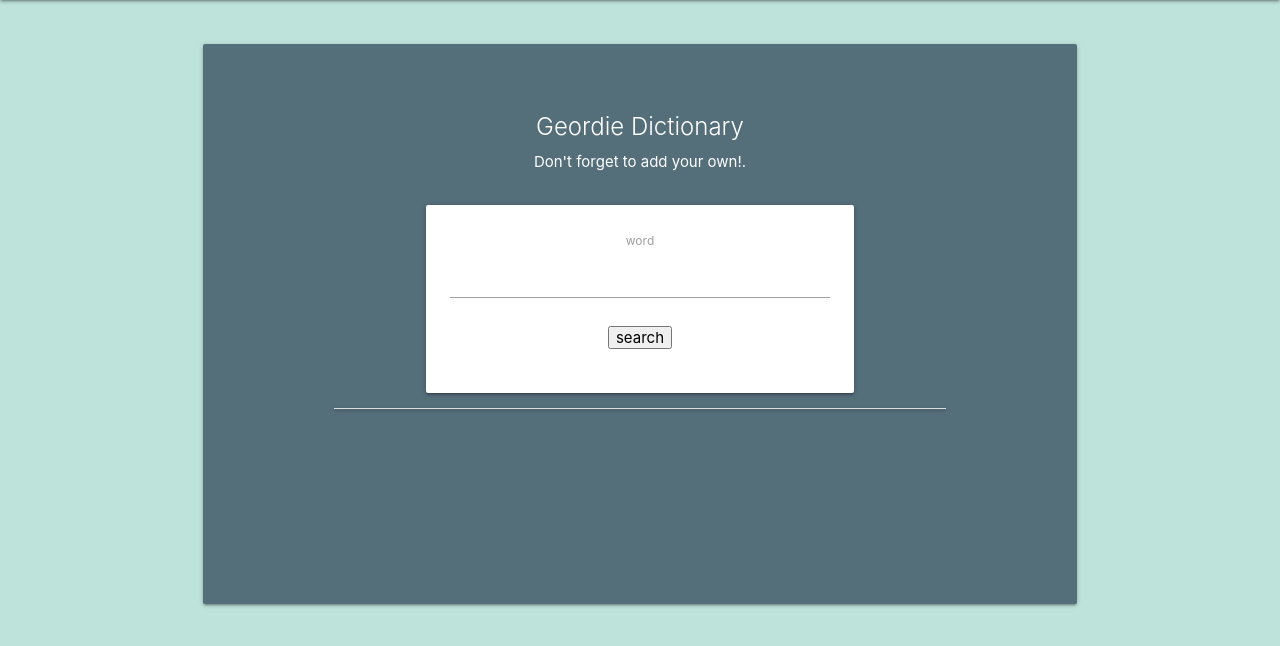
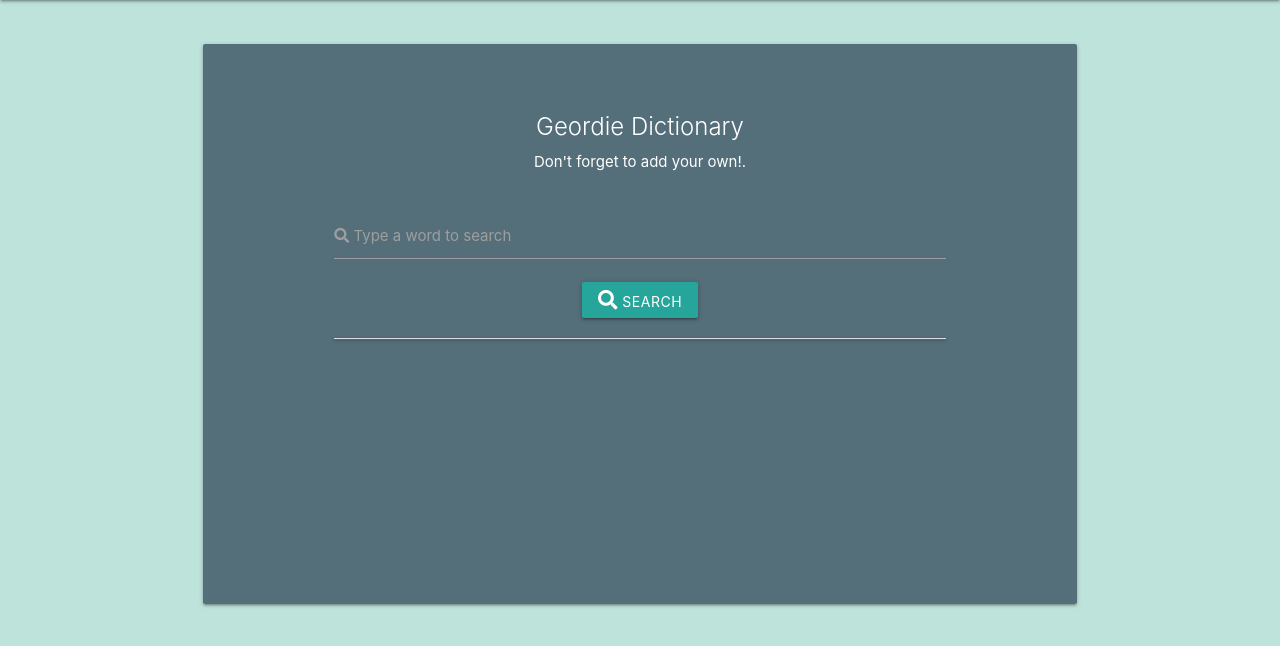
Before and after one commit to Birrellc/Navigating-Newcastle, a Flask app: page /dictionary in a window 1280 px wide. Shown: the part 64-710 px from the top of the page. Run offline with Flask 2, Linux system fonts and the light colour scheme; data that the repository does not hold is empty; parts of the project's set-up code (start-up, migrations or seed data) failed here and were passed over; some libraries are stand-ins or nearby versions.

Commit message:
Fix: found a fix for search form not returning word

```diff
--- a/app.py
+++ b/app.py
@@ -80,9 +80,8 @@ def signup():
 
 @app.route("/dictionary")
 def dictionary():
-    form = SearchForm()
     dictionary = list(mongo.db.dictionary.find())
-    return render_template("dictionary.html", dictionary=dictionary, form=form)
+    return render_template("dictionary.html", dictionary=dictionary)
 
 
 @app.route("/profile/<username>", methods=["GET", "POST"])
@@ -159,13 +158,11 @@ def contact():
     return render_template('contact.html')
 
 
-@ app.route("/search", methods=["GET", "POST"])
+@app.route("/search", methods=["GET", "POST"])
 def search():
-    form = SearchForm()
-    if request.method == "POST":
-        query = form.word.data
-        words = list(mongo.db.dictionary.find({"$text": {"$search": query}}))
-        return render_template("dictionary.html", words=words, form=form, query=query)
+    search_word = request.form.get("search-word")
+    dictionary = mongo.db.dictionary.find({"$text": {"$search": search_word}})
+    return render_template("dictionary.html", dictionary=dictionary)
 
 
 if __name__ == "__main__":
--- a/forms.py
+++ b/forms.py
@@ -33,8 +33,3 @@ class UpdateWordForm(FlaskForm):
     definition = StringField('Definition', validators=[DataRequired()])
     example = StringField('Example', validators=[DataRequired()])
     submit = SubmitField('Update Word')
-
-
-class SearchForm(FlaskForm):
-    word = StringField('word')
-    submit = SubmitField('search')
--- a/templates/dictionary.html
+++ b/templates/dictionary.html
@@ -5,17 +5,23 @@
   <p>Don't forget to add your own!.</p>
 </div>
 <div class="container">
-  <div class="container center-align">
-    <form class="card-panel" action="{{ url_for('search') }}" method="POST">
-      {{ form.hidden_tag() }}
-      <div class="row">
-        <div class="form-group col s12">
-          {{ form.word.label }} {{ form.word }}
+  <div class="row">
+    <form action="{{ url_for('search') }}" method="POST" class="col s12">
+        <div class="input-field">
+            <input type="text" name="search-word" id="search-word">
+            <label for="search-word">
+                <i class="fas fa-search"></i>
+                Type a word to search
+            </label>
         </div>
-      </div>
-      <div class="row">{{ form.submit }}</div>
+        <div class="col s12">
+            <button type="submit" class="btn">
+                <i class="fas fa-search"></i>
+                Search
+            </button>
+        </div>
     </form>
-  </div>
+</div>
   <ul class="collapsible">
     {% for word in dictionary %}
     <li>
```
